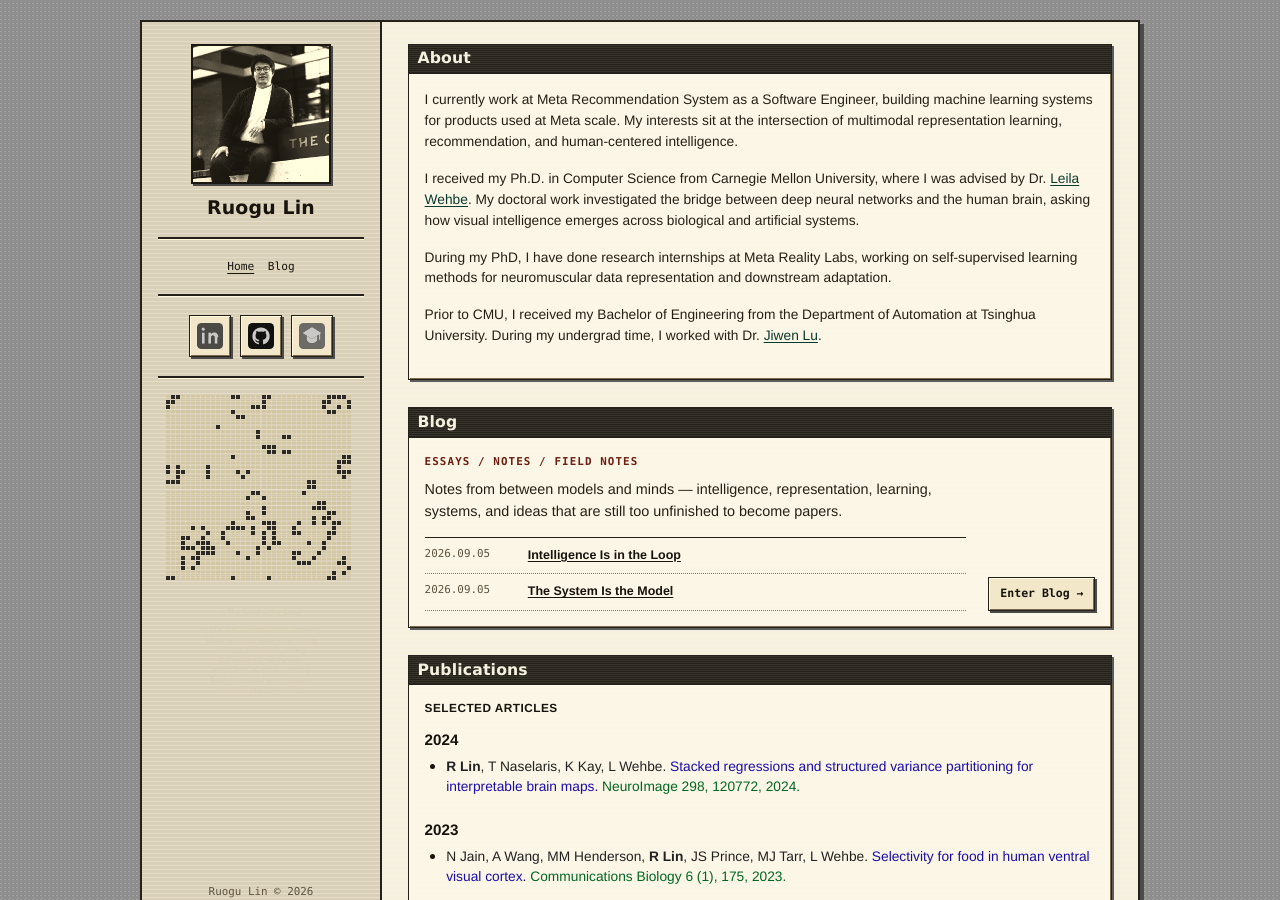
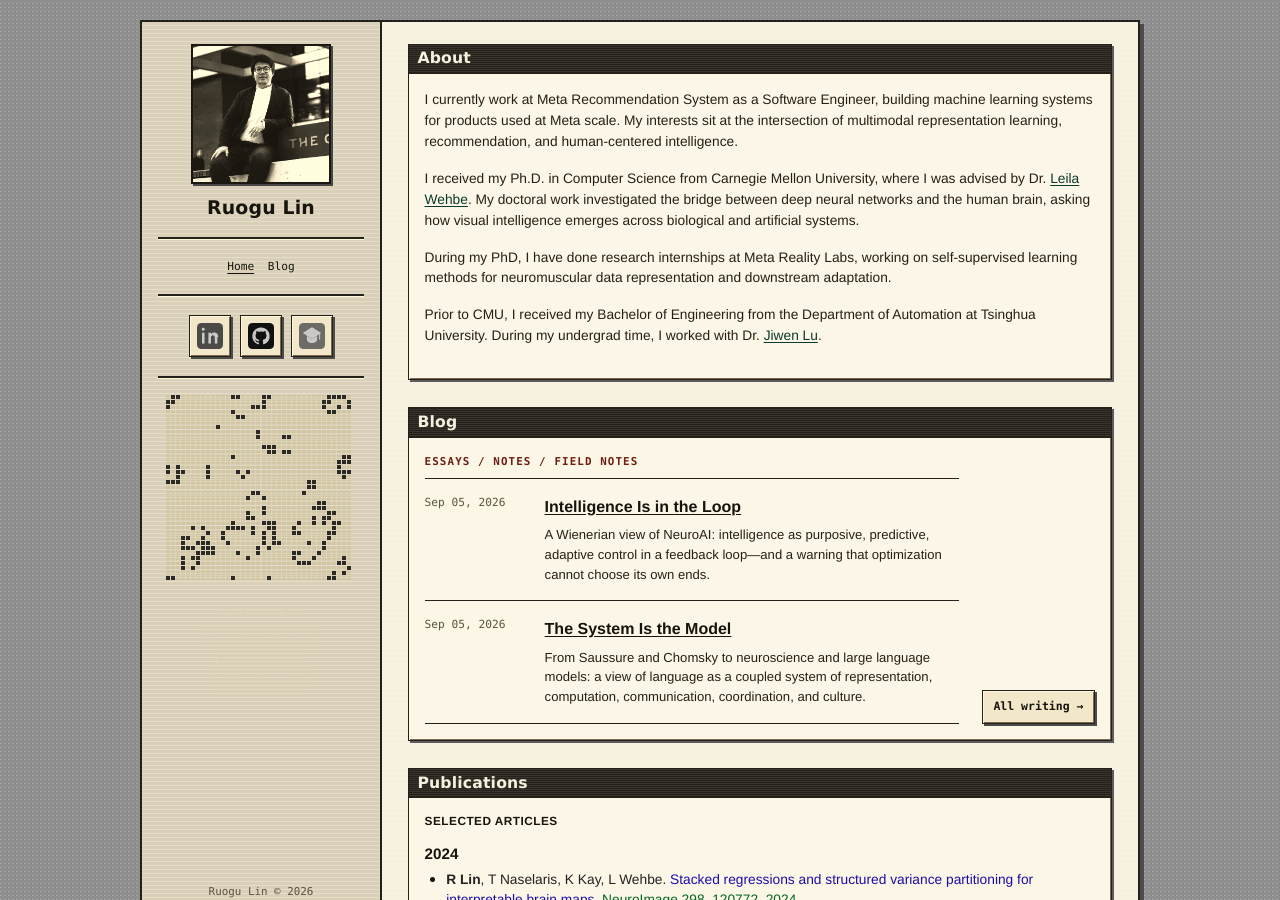
Before and after one commit to lrgthu/lrgthu.github.io, a Jekyll site: the page built from index.html, in a window 1280 px wide and 900 px high. Built offline with Jekyll 4.4.1, drawn with Linux system fonts in a browser that asks for light colours.

Commit message:
Improve homepage search description

```diff
--- a/index.html
+++ b/index.html
@@ -1,7 +1,7 @@
 ---
 layout: default
 title: "Ruogu (Franklin) Lin"
-description: "Personal website for Ruogu (Franklin) Lin."
+description: "Ruogu (Franklin) Lin — machine learning engineer and researcher working on recommendation systems, multimodal representation learning, computational neuroscience, and NeuroAI."
 use_vis: true
 ---
 <section class="section" id="about">
@@ -27,33 +27,6 @@
       University. During my undergrad time, I worked with Dr.
       <a href="https://ivg.au.tsinghua.edu.cn/Jiwen_Lu/">Jiwen Lu</a>.
     </p>
-  </div>
-</section>
-
-<section class="section" id="blog">
-  <h2 class="section-title">Blog</h2>
-  <div class="blog-home">
-    <div class="blog-home-main">
-      <p class="blog-eyebrow">Essays / notes / field notes</p>
-      <p class="blog-home-copy">
-        Notes from between models and minds — intelligence, representation, learning, systems,
-        and ideas that are still too unfinished to become papers.
-      </p>
-
-      {% if site.posts.size > 0 %}
-        <ul class="blog-home-latest" aria-label="Latest blog posts">
-          {% for post in site.posts limit:3 %}
-            <li>
-              <time datetime="{{ post.date | date_to_xmlschema }}">{{ post.date | date: "%Y.%m.%d" }}</time>
-              <a href="{{ post.url | relative_url }}">{{ post.title }}</a>
-            </li>
-          {% endfor %}
-        </ul>
-      {% else %}
-        <p class="blog-home-empty">No notes published yet.</p>
-      {% endif %}
-    </div>
-    <a class="blog-enter" href="{{ '/blog/' | relative_url }}">Enter Blog →</a>
   </div>
 </section>
 
@@ -108,6 +81,34 @@
         </li>
       </ul>
     </div>
+  </div>
+</section>
+
+<section class="section" id="blog">
+  <h2 class="section-title">Blog</h2>
+  <div class="blog-home">
+    <div>
+      <p class="blog-eyebrow">Essays / notes / field notes</p>
+      {% if site.posts.size > 0 %}
+        <ul class="blog-post-list blog-home-list">
+          {% for post in site.posts limit:3 %}
+            <li class="blog-post-row">
+              <time class="blog-post-date" datetime="{{ post.date | date_to_xmlschema }}">{{ post.date | date: "%b %d, %Y" }}</time>
+              <div>
+                <a class="blog-post-title" href="{{ post.url | relative_url }}">{{ post.title }}</a>
+                {% if post.summary %}<p class="blog-post-summary">{{ post.summary }}</p>{% endif %}
+              </div>
+            </li>
+          {% endfor %}
+        </ul>
+      {% else %}
+        <p class="blog-home-copy">
+          Notes from between models and minds — intelligence, representation, learning, systems,
+          and ideas that are still too unfinished to become papers.
+        </p>
+      {% endif %}
+    </div>
+    <a class="blog-enter" href="{{ '/blog/' | relative_url }}">All writing →</a>
   </div>
 </section>
 
```
